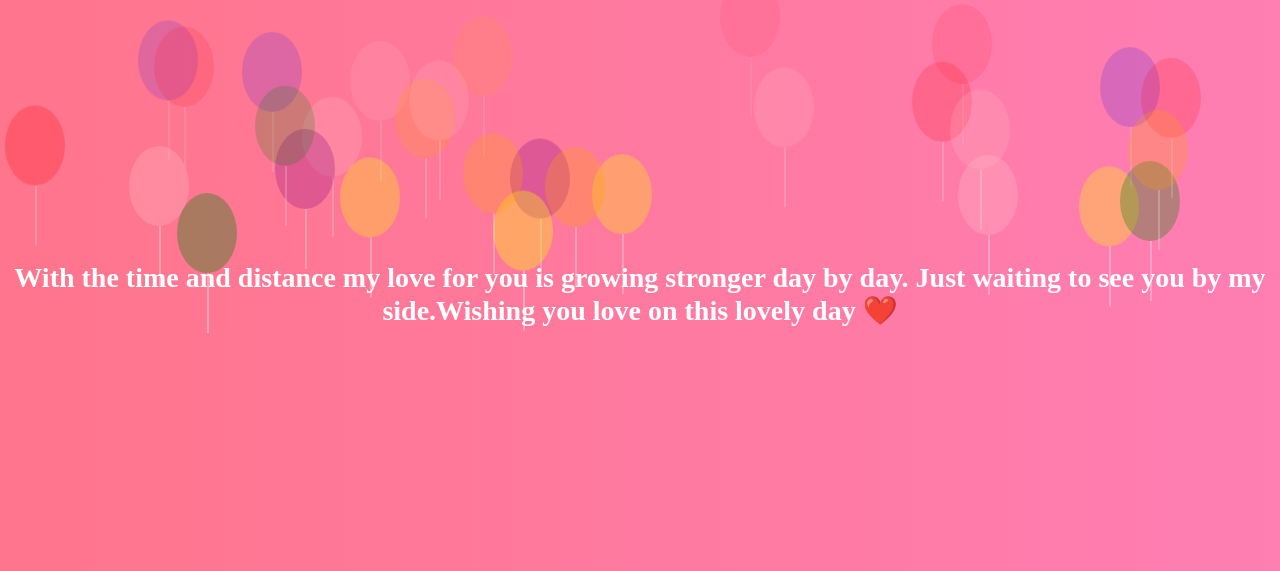
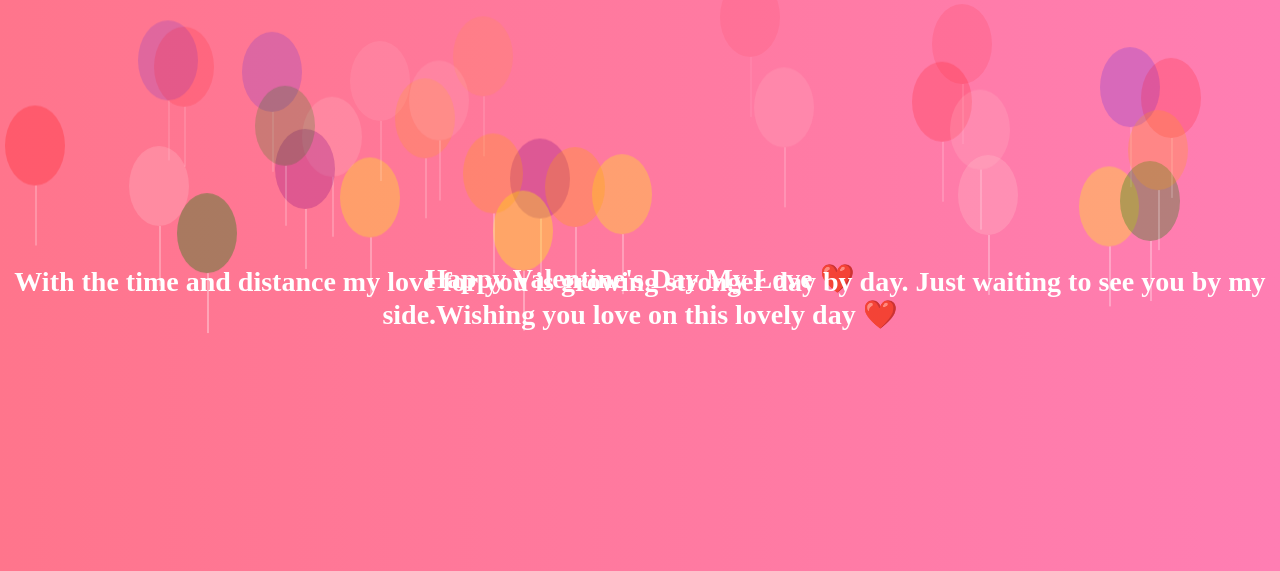
Before and after one commit to hemanth62892/Best-Wishes, a Flask app: page /balloons in a window 1280 px wide. Shown: the part 77-648 px from the top of the page. Run offline with Flask 3, Linux system fonts and the light colour scheme.

Commit message:
Update balloons.html

```diff
--- a/templates/balloons.html
+++ b/templates/balloons.html
@@ -11,7 +11,8 @@
 
     <div id="balloon-container"></div>
 
-    <h1 class="valentine-text">With the time and distance my love for you is growing stronger day by day. Just waiting to see you by my side.Wishing you love on this lovely day ❤️</h1>
+    <h1 class="valentine-text"> Happy Valentine's Day My Love ❤️</h1>
+    <h2 class="valentine-text">With the time and distance my love for you is growing stronger day by day. Just waiting to see you by my side.Wishing you love on this lovely day ❤️</h2>
 
 </body>
 </html>
```
